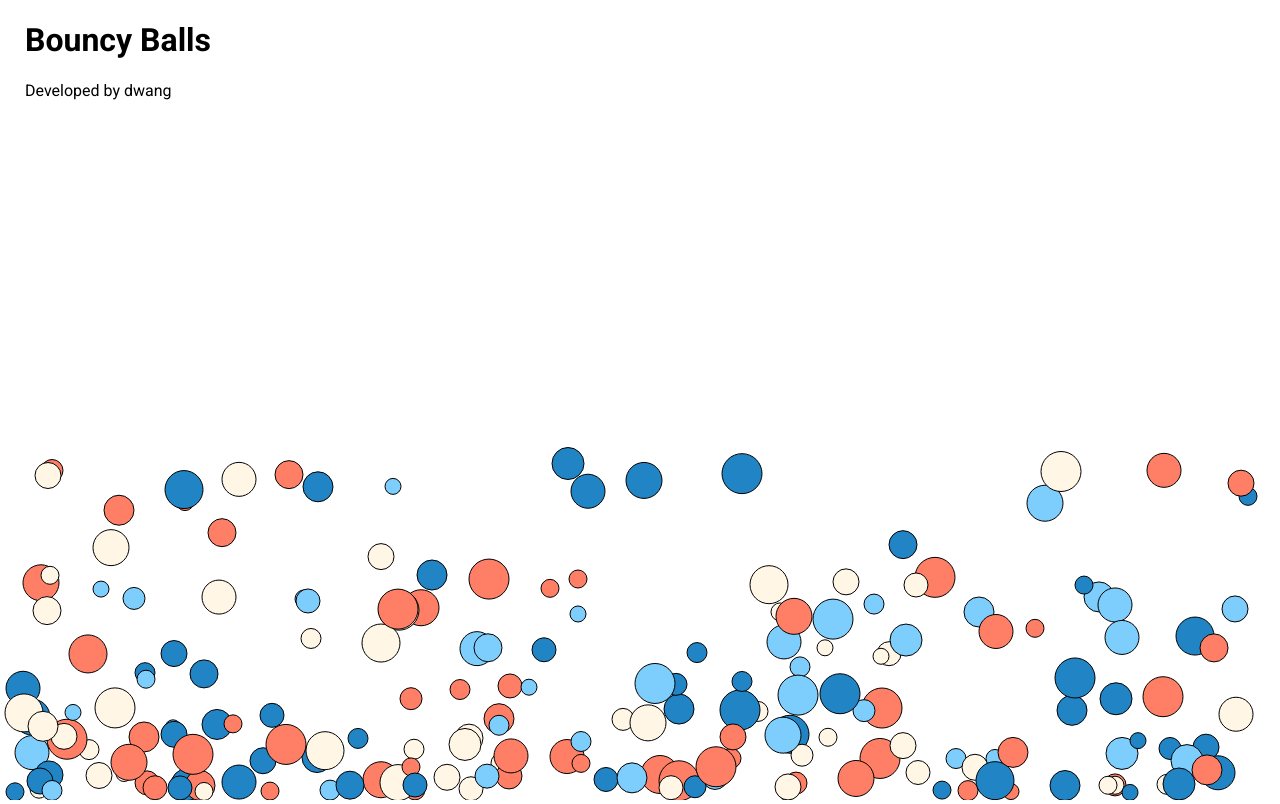
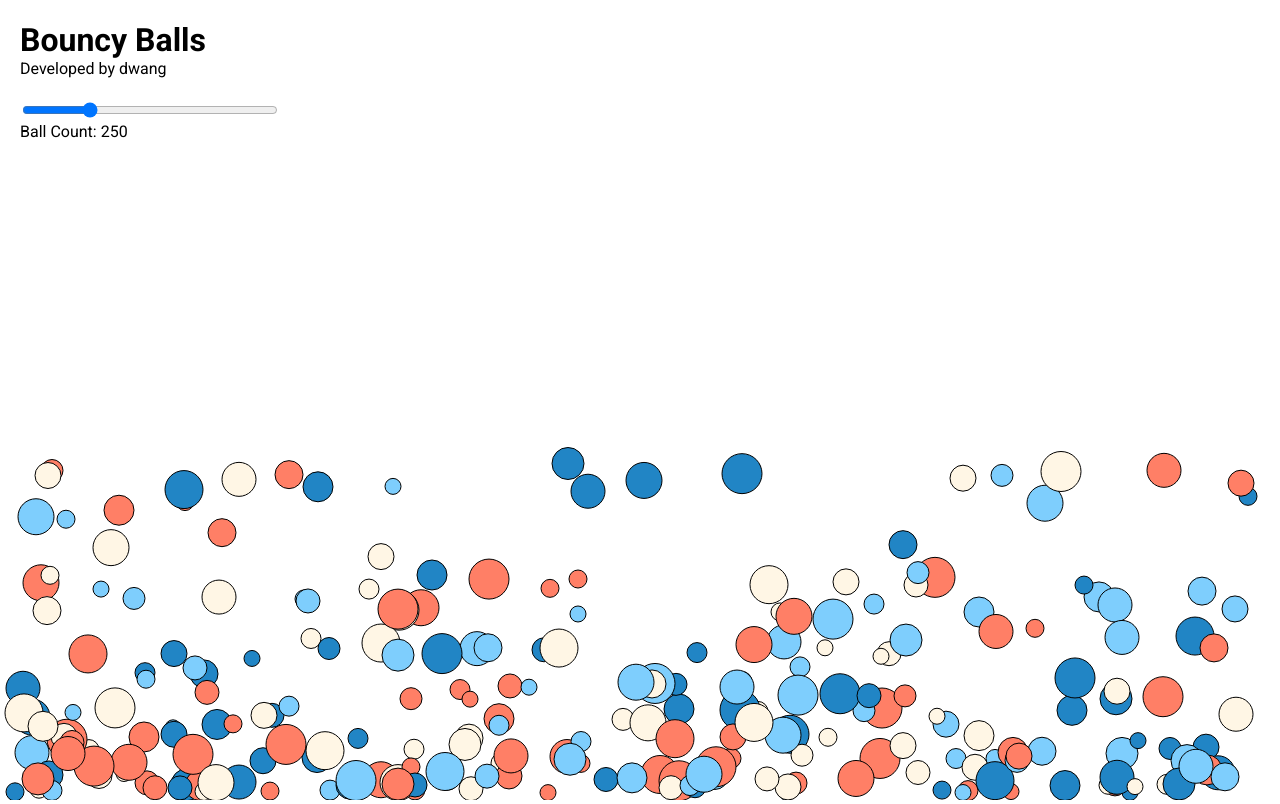
Before and after one commit to davidw102403/bouncyBallsCanvas, a plain HTML site: page index.html in a window 1280 px wide. Drawn offline with Linux system fonts and the light colour scheme.

Commit message:
added slider to change the number of balls spawned

```diff
--- a/canvas.js
+++ b/canvas.js
@@ -1,14 +1,16 @@
 const canvas = document.querySelector('canvas');
 const c = canvas.getContext('2d');
 
-canvas.width = innerWidth;
-canvas.height = innerHeight;
+canvas.width = window.innerWidth;
+canvas.height = window.innerHeight;
 
 // Variables
 const mouse = {
   x: innerWidth / 2,
   y: innerHeight / 2
 };
+
+var ballCount = 250;
 
 const colors = ['#2185C5', '#7ECEFD', '#FFF6E5', '#FF7F66'];
 
@@ -82,7 +84,7 @@ var ball;
 var ballArray;
 function init() {
     ballArray = [];
-    for (var i = 0; i < 200; i++) {
+    for (var i = 0; i < ballCount; i++) {
         var radius = randomIntFromRange(8, 20);
         var x = randomIntFromRange(radius, canvas.width - radius);
         var y = randomIntFromRange(0, canvas.height - radius);
@@ -105,3 +107,14 @@ function animate() {
 
 init()
 animate()
+
+
+// Settings
+var count = document.getElementById('count');
+var displayCount = document.getElementById('number');
+displayCount.innerHTML = ballCount;
+
+function changeBallCount() {
+    ballCount = count.value;
+    displayCount.innerHTML = count.value;
+}
--- a/index.html
+++ b/index.html
@@ -12,13 +12,14 @@
 </head>
 <body>
     <div class="description">
-        <h1>
-            Bouncy Balls
-        </h1>
-        <p1>
-            Developed by dwang
-        </p1>
+        <h1 class="title">Bouncy Balls</h1>
+        <p class="author">Developed by dwang</p>
     </div>
+    <div class="settings">
+        <input type="range" id="count" min="0" max="1000" step="1" value="250" oninput="changeBallCount()">
+        <p class="countLabel">Ball Count: <span id="number"></span></p>
+    </div>
+
     <canvas></canvas>
     <script src="canvas.js"></script>
 </body>
--- a/styles.css
+++ b/styles.css
@@ -2,10 +2,38 @@ body {
     margin: 0;
 }
 
+canvas {
+    position: fixed;
+    height: 100%;
+    width: 100%;
+    margin: 0;
+}
+
 .description {
-    color: black;
+    position: absolute;
+    margin-left: 20px;
     font-family: Roboto;
-    margin-left: 25px;
+}
+
+.title {
+    margin-bottom: 0;
+}
+
+.author {
+    margin-top: 0;
+}
+
+.settings {
+    width: 20%;
     position: absolute;
     z-index: 100;
+    margin-left: 20px;
+    margin-top: 100px;
 }
+#count {
+    width: 100%;
+}
+.countLabel {
+    margin: 0;
+    font-family: Roboto;
+}
```
